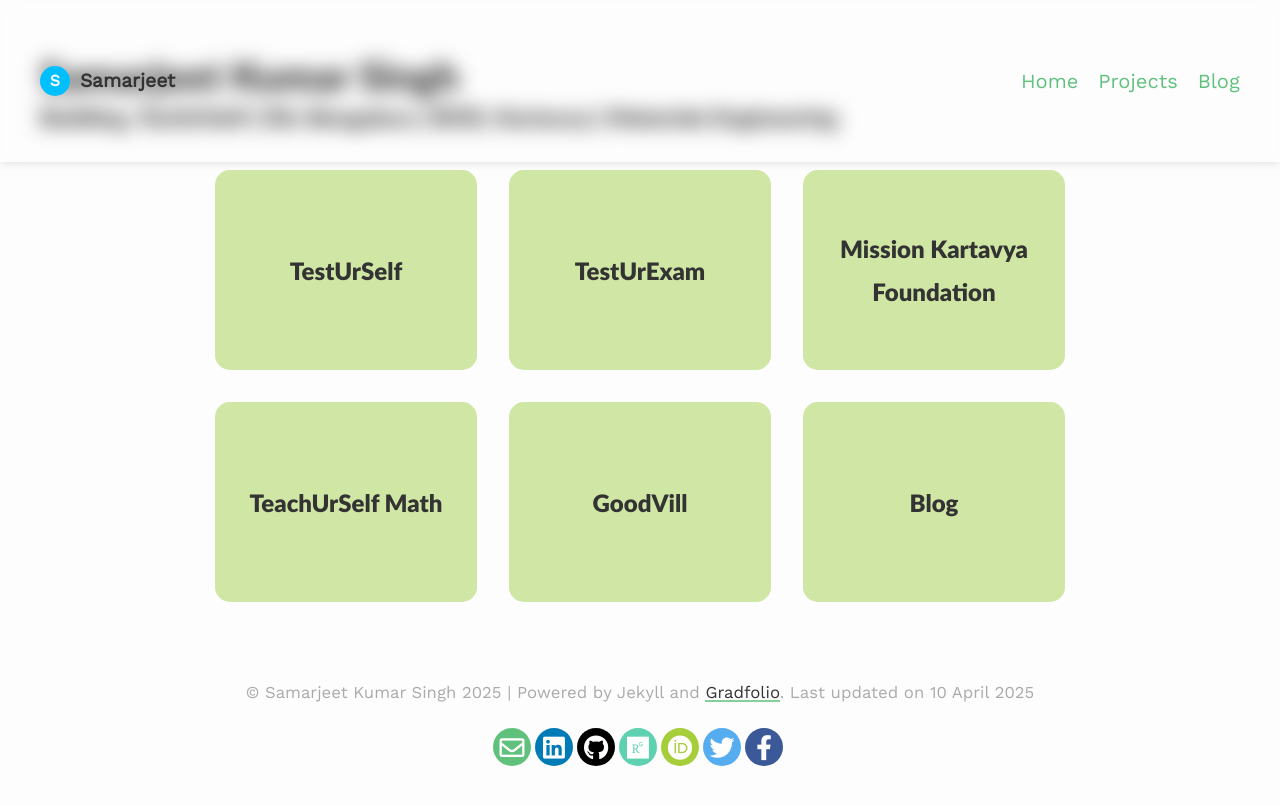
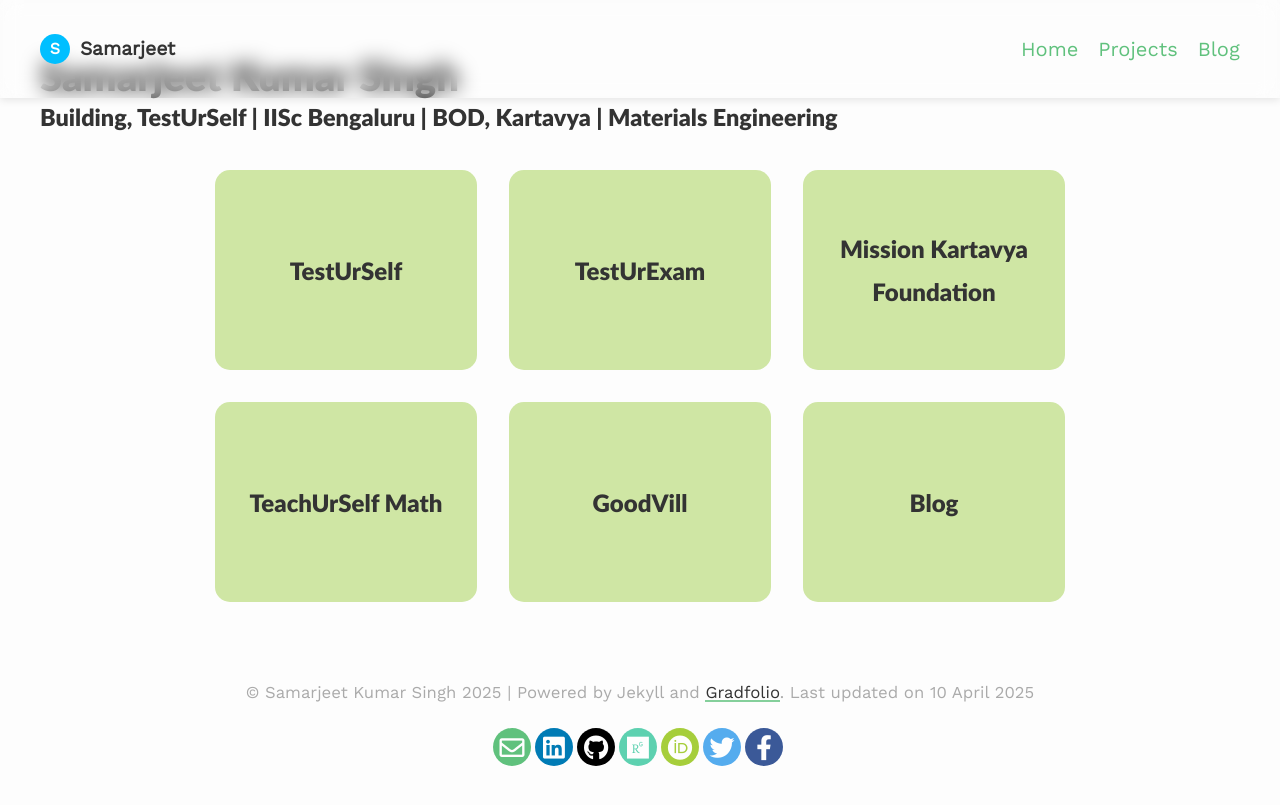
Before and after one commit to Samarjeetkumarsingh/website, a Jekyll site: the page built from _pages/projects.md, in a window 1280 px wide and 900 px high. Shown: the top 805 px of the window. Built offline with Jekyll 4.4.1, drawn with Linux system fonts in a browser that asks for light colours; nearby versions of some CDN libraries.

Commit message:
Update navigation.html

```diff
--- a/_includes/navigation.html
+++ b/_includes/navigation.html
@@ -27,7 +27,6 @@
     .container {
       max-width: 1200px;
       margin: 0 auto;
-      padding: 2rem 0px;
     }
 
     nav {
```
